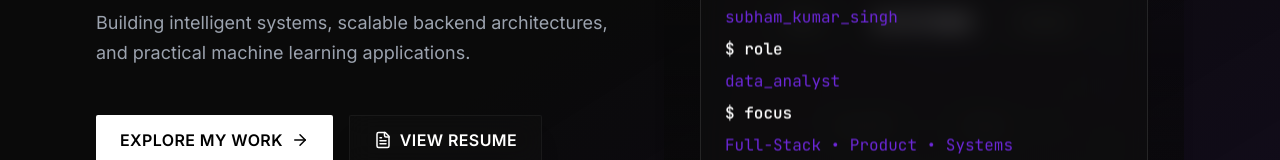
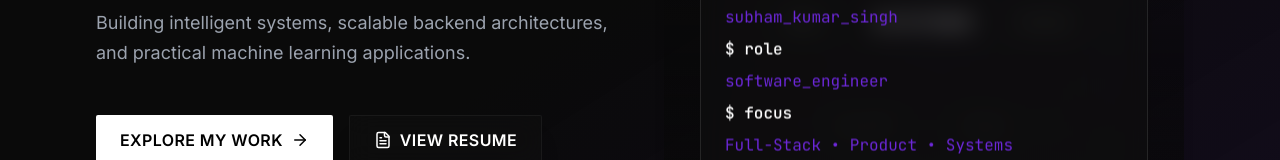
Before and after one commit to SubhamKumarSingh2114/subham-portfolio, a React (Vite) app: page / in a window 1280 px wide. Shown: the part 413-573 px from the top of the page. Built offline with nearby package versions, Linux system fonts and the light colour scheme.

Commit message:
fix: make role static data analyst

```diff
--- a/src/pages/Home.tsx
+++ b/src/pages/Home.tsx
@@ -118,13 +118,10 @@ function TechVisual() {
 }
 
 export default function Home() {
-  const [roleIdx, setRoleIdx] = useState(0);
+  const [roleIdx, setRoleIdx] = useState(1);
 
   useEffect(() => {
-    const interval = setInterval(() => {
-      setRoleIdx(prev => (prev + 1) % ROLES.length);
-    }, 3000);
-    return () => clearInterval(interval);
+    // static role presentation
   }, []);
 
   return (
```
